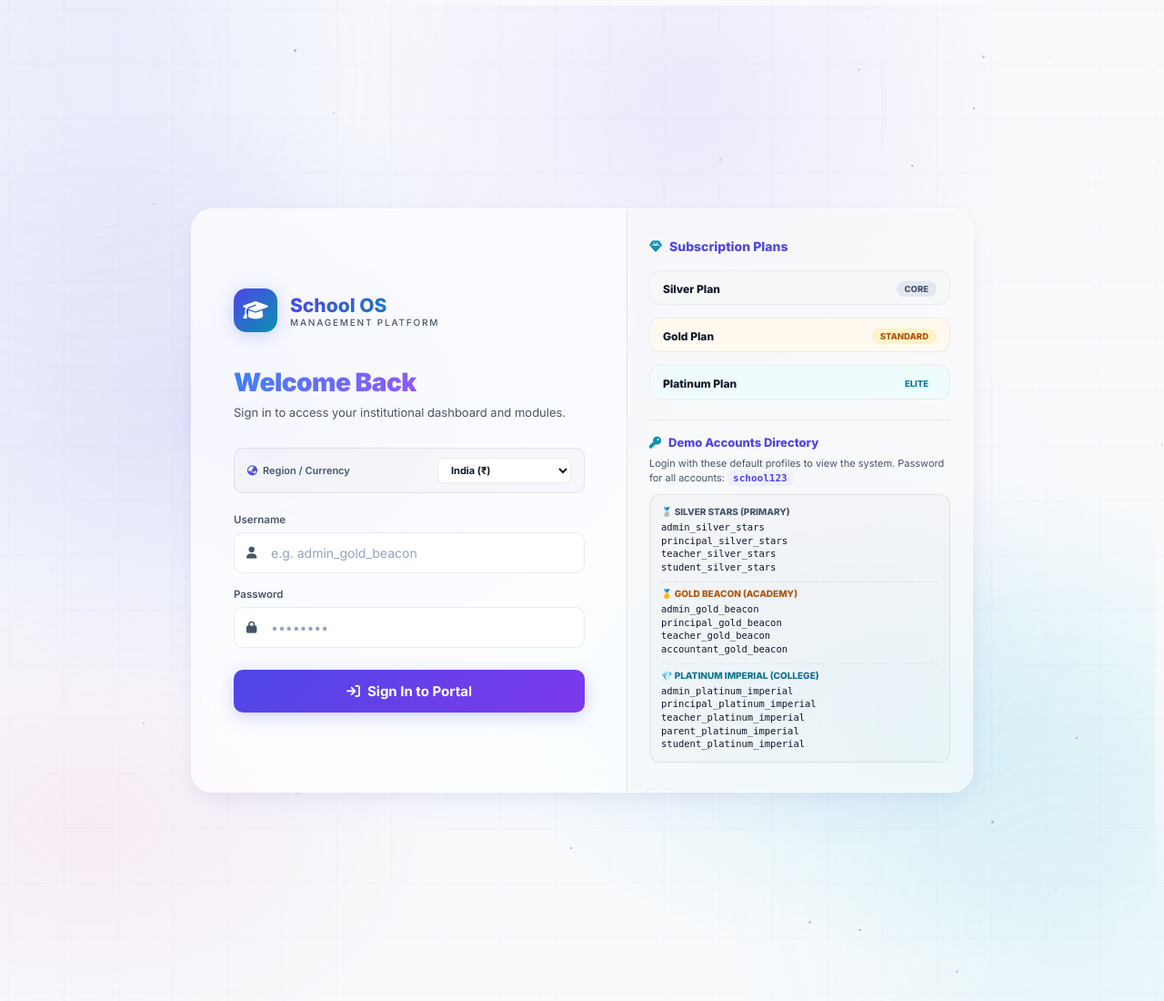
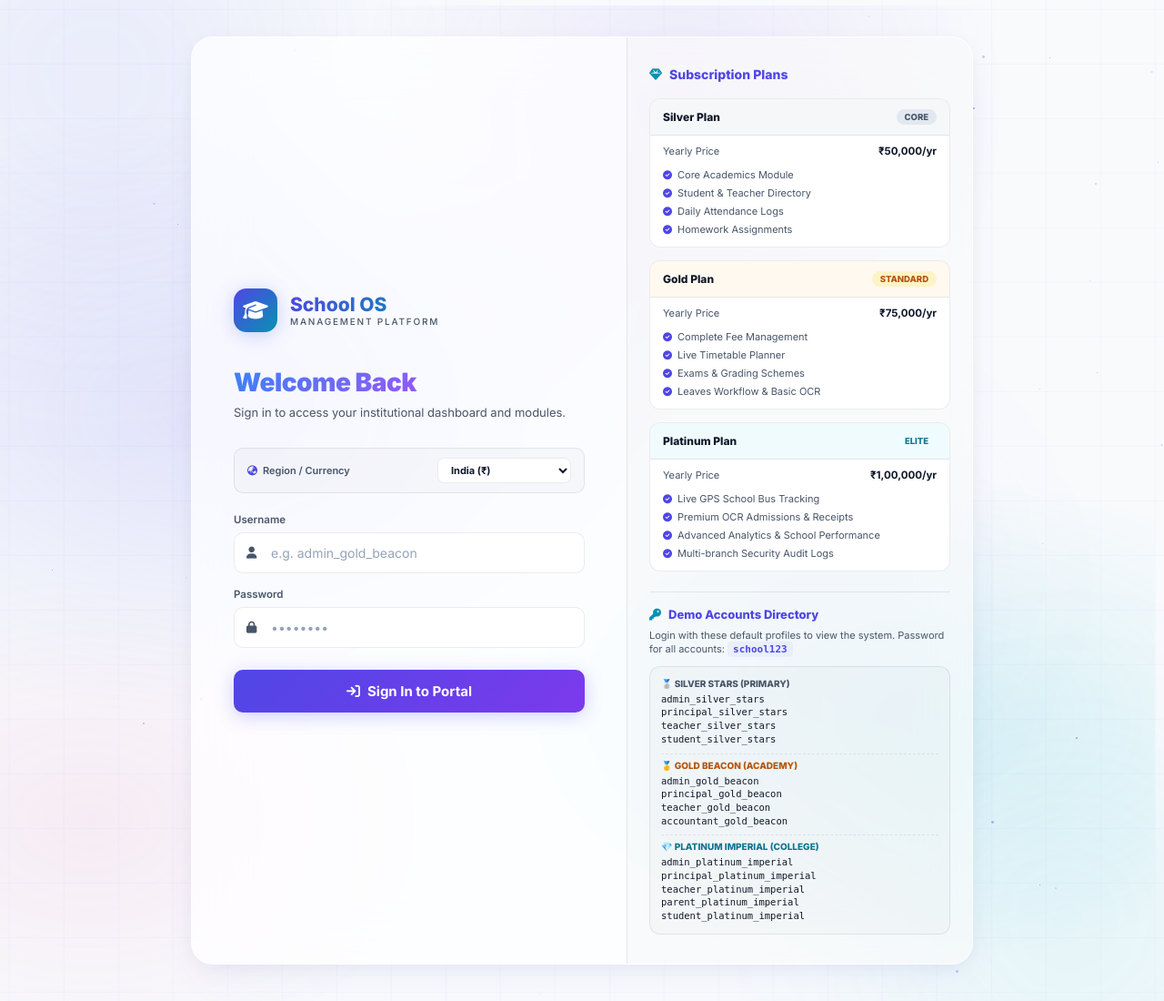
Before and after one commit to ashishkumarkasani21-create/school-os, a Django app: page / in a window 1280 px wide. Shown: the whole page at 91% size. Run offline with Django 5.2, Linux system fonts and the light colour scheme.

Commit message:
style: Remove max-height constraint on plans panel - let it expand freely

```diff
--- a/templates/accounts/login.html
+++ b/templates/accounts/login.html
@@ -201,7 +201,6 @@
             width:380px; flex-shrink:0;
             background:rgba(0,0,0,0.015); border-left:1px solid var(--border);
             padding:32px 24px; display:flex; flex-direction:column;
-            overflow-y:auto; max-height:640px;
         }
         .plans-hdr { font-size:14px; font-weight:800; margin-bottom:18px; display:flex; align-items:center; gap:8px; color:var(--primary); }
         .plans-hdr i { color:var(--accent); }
```
